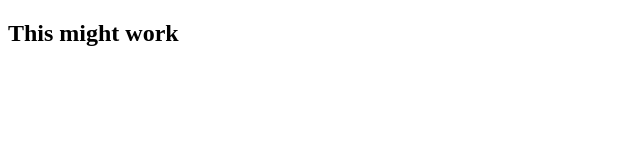
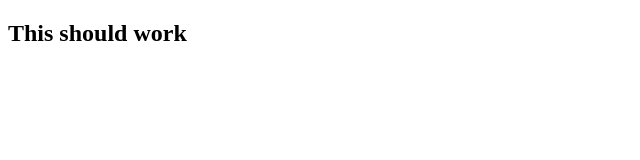
Before and after one commit to MirIntern/CI-CD-with-Jenkins, a plain HTML site: page src/index.html in a window 1280 px wide. Shown: the full height of the page, 0-640 px from the left. Drawn offline with Linux system fonts and the light colour scheme.

Commit message:
Update index.html

```diff
--- a/src/index.html
+++ b/src/index.html
@@ -3,6 +3,6 @@
   <head>
   </head>
   <body>
-    <h2> This might work </h2>
+    <h2> This should work </h2>
   </body>
 </html>
```
